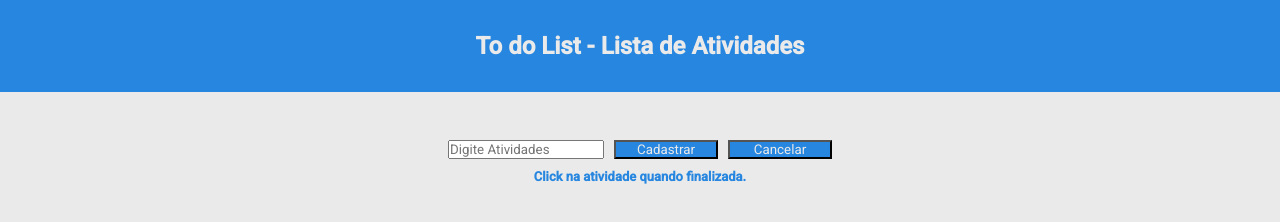
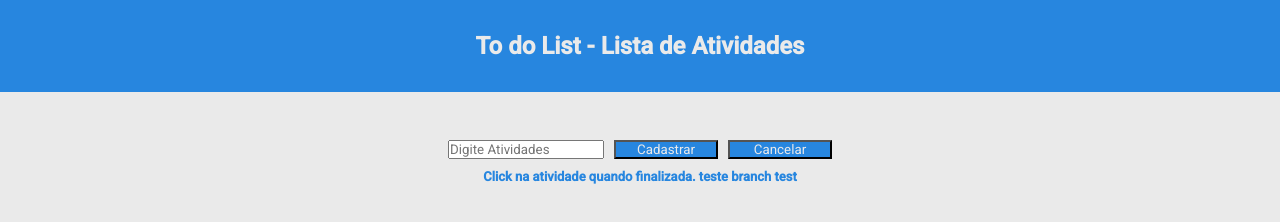
Before and after one commit to stn8m0n/jquery_exer_ebac, a plain HTML site: page index.html in a window 1280 px wide. Drawn offline with nearby package versions, Linux system fonts and the light colour scheme.

Commit message:
teste de branch

```diff
--- a/index.html
+++ b/index.html
@@ -22,7 +22,7 @@
         <button type="submit" id="cadastrar">Cadastrar</button>
         <button type="reset" id="cadastrar">Cancelar</button>
       </form>
-      <p>Click na atividade quando finalizada.</p>
+      <p>Click na atividade quando finalizada. teste branch test</p>
       <ul id="tarefas"></ul>
     </div>
   </main>
```
